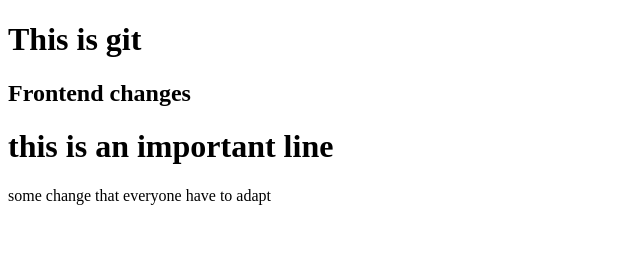
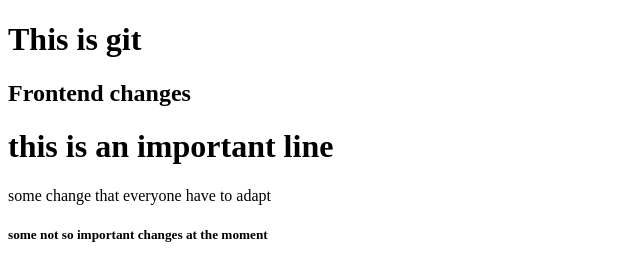
Before and after one commit to divya255001/practice, a plain HTML site: page index.html in a window 1280 px wide. Shown: the whole page, without its empty margins (0-640 px from the left). Drawn offline with Linux system fonts and the light colour scheme.

Commit message:
feat : added all the including the stash file

```diff
--- a/index.html
+++ b/index.html
@@ -10,5 +10,6 @@
     <h2>Frontend changes</h2>
     <h1>this is an important line </h1>
     some change that everyone have to adapt
+    <h5>some not so important changes at the moment </h5>
 </body>
 </html>
```
